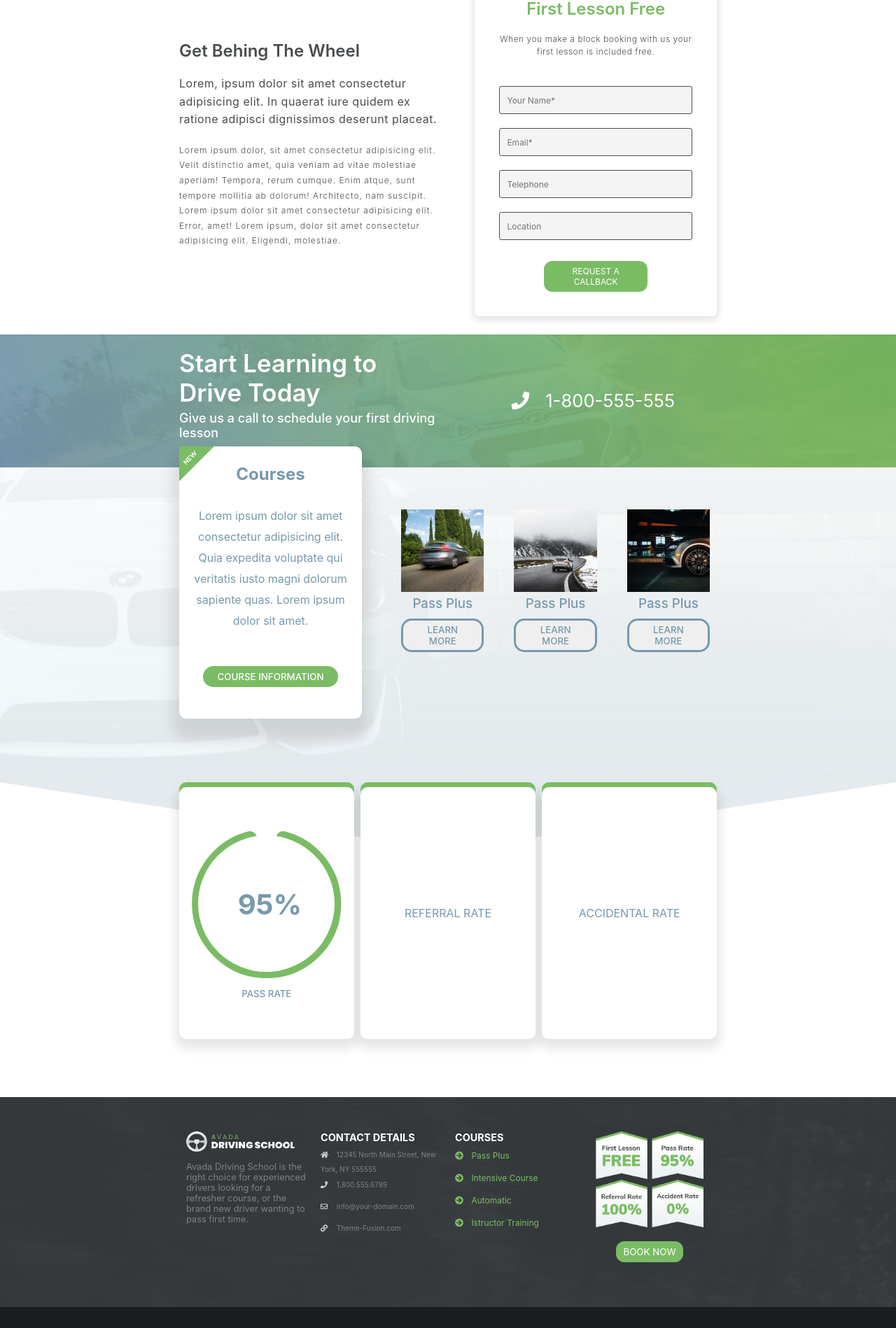
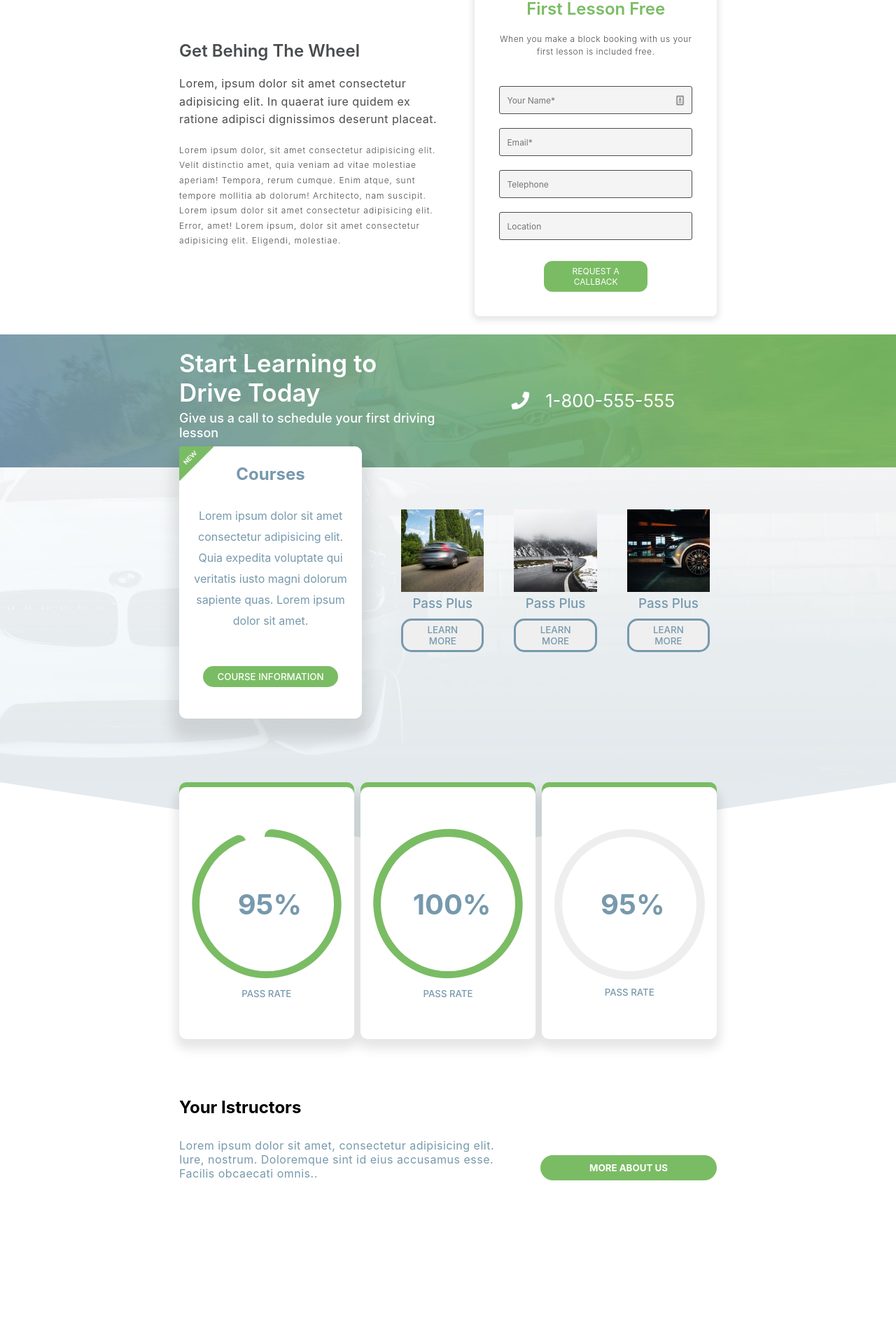
Before and after one commit to Stefano-Para/proj-html-vuejs, a Vue app: page / in a window 1280 px wide. Shown: the part 542-2440 px from the top of the page at 70% size. Built offline with nearby package versions, Linux system fonts and the light colour scheme.

Commit message:
step istructor fine 2/3 day

```diff
--- a/src/App.vue
+++ b/src/App.vue
@@ -38,4 +38,7 @@ export default {
     width: 60%;
     margin: 0 auto;
 }
+button:hover {
+  cursor: pointer;
+}
 </style>
--- a/src/components/Footer.vue
+++ b/src/components/Footer.vue
@@ -134,11 +134,11 @@ export default {
 
 <style lang="scss" scoped>
 #footer-top {
-    height: 300px;
     background-image: url(../assets/footer-background-color.jpg);
     display: flex;
     justify-content: center;
     align-items: center;
+    padding: 20px 0;
     .container-dimension {
             display: flex;
             justify-content: space-between;
--- a/src/components/Main.vue
+++ b/src/components/Main.vue
@@ -17,7 +17,10 @@
                     </div>
 
                     <form id="registration" action="/action_page.php">
-                        <input type="text" name="name" placeholder="Your Name*">
+                        <div id="container-input-img">
+                            <input type="text" name="name" placeholder="Your Name*">
+                            <a href=""><img src="../assets/image.png" alt=""></a>
+                        </div>
 
                         <input type="email" name="email" placeholder="Email*">
 
@@ -82,8 +85,7 @@
                 </div>
 
             </section>
-
-            <!-- second part of the section with istructors  -->
+            <!-- second part with istructors  -->
             <section>
                 <div class="container-dimension container-circles3">
                     <div class="background-green">
@@ -97,13 +99,33 @@
                     </div>
                     <div class="background-green">
                         <div class="container-circle">
-                            referral rate
+                            <i class="far fa-circle fa-9x"></i>
+                            <div class="white-circle">
+                                <h2>100%</h2>
+                            </div>
+                                <h5>Pass Rate</h5>
                         </div>
                     </div>
                     <div class="background-green">
                         <div class="container-circle">
-                            accidental rate
+                            <div class="grey-circle">
+
+                            </div>
+                            <div class="white-circle">
+                                <h2>95%</h2>
+                            </div>
+                                <h5>Pass Rate</h5>
                         </div>
+                    </div>
+                </div>
+            </section>
+            <!-- thir part "your istructors" -->
+            <section id="container-your-istructors">
+                <div class="container-dimension">
+                    <h2>Your Istructors</h2>
+                    <div id="textNDbutton">
+                        <p>Lorem ipsum dolor sit amet, consectetur adipisicing elit. Iure, nostrum. Doloremque sint id eius accusamus esse. Facilis obcaecati omnis..</p>
+                        <button>More about us</button>
                     </div>
                 </div>
             </section>
@@ -182,6 +204,19 @@ export default {
                 align-items: stretch;
                 padding: 10px;
                 color: #494c4e;
+                #container-input-img {
+                    position: relative;
+                    input {
+                        width: 100%;
+                    }
+                    img {
+                        width: 15px;
+                        height: 17px;
+                        position: absolute;
+                        top: 22px;
+                        right: 10px;
+                    }
+                }
                 input {
                     font-size: 12px;
                     border-radius: 3px;
@@ -248,7 +283,7 @@ export default {
 }
 // THIRD SECTION
 #instructorsNDcourses {
-    height: 900px;
+    // height: 900px;
     #courses-container {
         position: relative;
         height: 450px;
@@ -358,6 +393,7 @@ export default {
                 i {
                     font-size: 220px;
                     color: #7ABC64;
+                    transform: rotate(-10deg)
                 }
                 h5 {
                     width: 100%;
@@ -365,16 +401,26 @@ export default {
                     margin: 10px auto 0;
                     font-weight: 500;
                 }
+                .grey-circle {
+                    position: relative;
+                    z-index: 1;
+                    height: 215px;
+                    width: 215px;
+                    border-radius: 50%;
+                    background-color: #eeeeee;
+                }
                 .white-circle {
                     position: absolute;
                     background-color: white;
-                    bottom: 96px;
-                    height: 195px;
-                    width: 195px;
+                    z-index: 1;
+                    bottom: 97px;
+                    height: 192px;
+                    width: 192px;
                     border-radius: 50%;
                     h2 {
                         font-size: 40px;
                         position: absolute;
+                        z-index: 1;
                         top: 50%;
                         left: 50%;
                         transform: translate(-45%, -50%);
@@ -383,6 +429,34 @@ export default {
             }
         }
     }
+    #container-your-istructors {
+        margin: 300px 0;
+        #textNDbutton {
+            display: flex;
+            justify-content: space-between;
+            align-items: flex-end;
+            margin: 20px 0;
+            p {
+                margin-top: 10px;
+                width: 60%;
+                letter-spacing: 0.5px;
+                // line-height: 25px;
+                color: #7799ad;
+            }
+            button {
+                text-transform: uppercase;
+                font-weight: bold;
+                color: white;
+                padding: 10px 70px;
+                background-color: #7ABC64;
+                border-radius: 20px;
+                border: 0;
+                &:hover {
+                    transform: scale(0.8);
+                }
+            }
+        }
+    }
 }
 
 </style>
```
